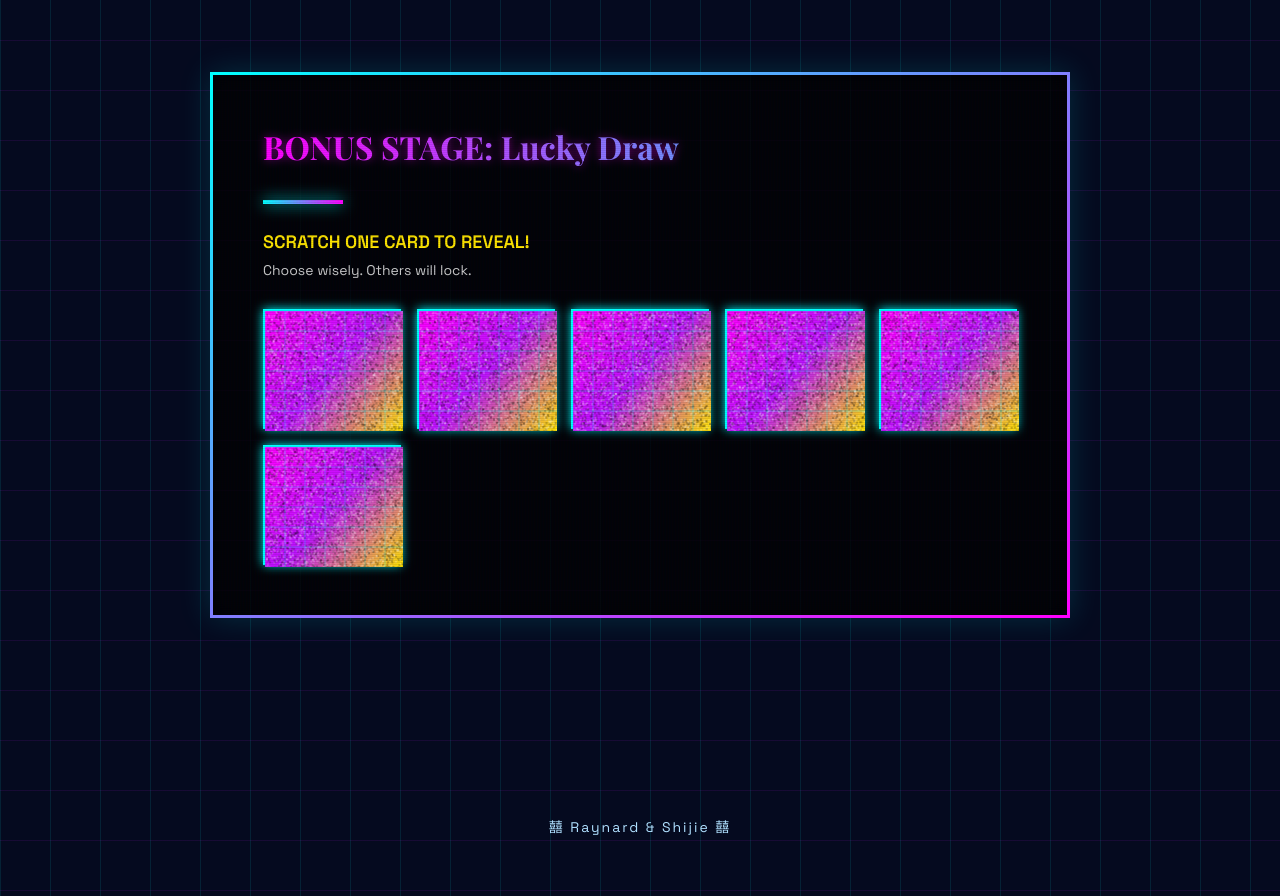
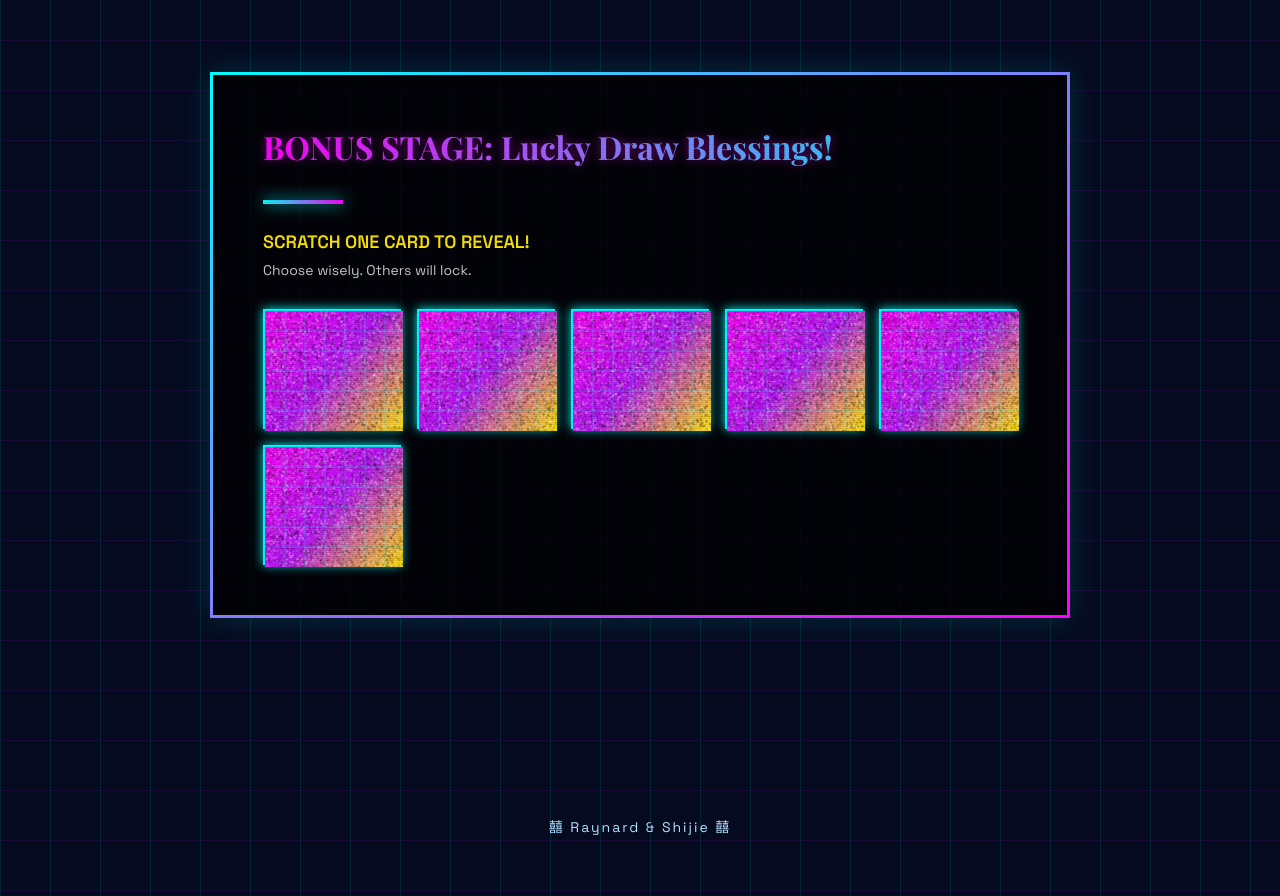
Before and after one commit to mailshengy/inviteinvite, a plain HTML site: page index.html in a window 1280 px wide. Shown: the part 3660-4556 px from the top of the page. Drawn offline with nearby package versions, Linux system fonts and the light colour scheme.

Commit message:
Update Lucky Draw heading text

```diff
--- a/index.html
+++ b/index.html
@@ -536,7 +536,7 @@
 
 <section id="lucky" class="reveal">
   <div class="card">
-    <h3 class="tropical-text">BONUS STAGE: Lucky Draw</h3>
+    <h3 class="tropical-text">BONUS STAGE: Lucky Draw Blessings!</h3>
     <div class="divider"></div>
     <p style="font-weight: 600; font-size: 18px; color: var(--neon-yellow);">SCRATCH ONE CARD TO REVEAL!</p>
     <p style="opacity:0.8; margin-top:-10px; font-size:14px;">Choose wisely. Others will lock.</p>
```
